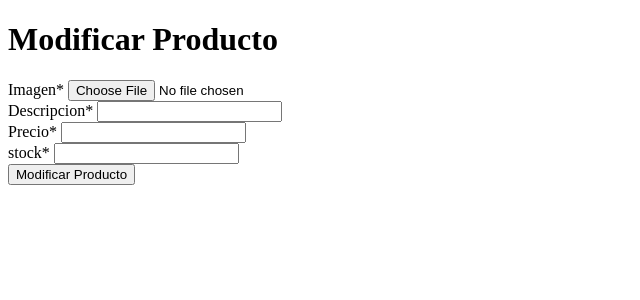
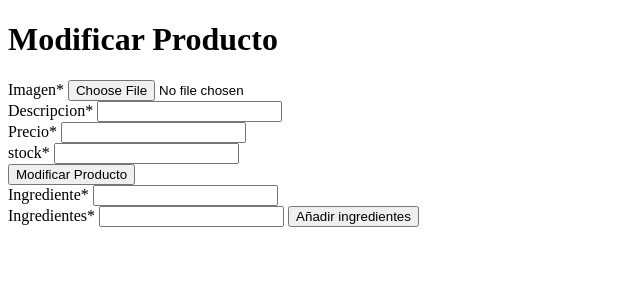
Before and after one commit to LorenzoCampos/OrderThat, a PHP site: page /editProduct.php in a window 1280 px wide. Shown: the top 300 px of the page, without its empty margins (0-640 px from the left). Run offline with PHP 8.4, Linux system fonts and the light colour scheme; data that the repository does not hold is empty.

Commit message:
cambios menores

```diff
--- a/resources/views/createProduct.php
+++ b/resources/views/createProduct.php
@@ -39,6 +39,8 @@
 
 </form>
 
+<script src="../resources/static/js/productAlerts.js"></script>
+
 </body>
 
 </html>
--- a/resources/views/editProduct.php
+++ b/resources/views/editProduct.php
@@ -4,7 +4,7 @@
 <head>
     <meta charset="UTF-8">
     <meta name="viewport" content="width=device-width, initial-scale=1.0">
-    <title>Document</title>
+    <title>Product</title>
 </head>
 
 <body>
@@ -34,39 +34,30 @@
 		</div>
 
 		<div class='form-modify_submit'>
-			<button type='submit'>Modificar Producto</button>
+			<input type='submit' value="Modificar Producto" id="buttonEditProduct">
 		</div>
 
 	</form>
 
 
+	<form action="../editProductIngredients/<?= $request['id'] ?>">
 
-<!-- <form method="post" action="log_in.php">
+		<?php
+			foreach ($request['ingredients'] as $ingredient) {}
+		?>
+			<div class='form-modify_item'>
+				<label for='ingredient'>Ingrediente<span>*</span></label>
+				<input type='text' name='ingredient' value='<?= $ingredient ?>'>
+			</div>
 
-    <div class="form-users_item email">
 
-        <label for="email">Email<span>*</span></label>
+		<div class='form-modify_item'>
+			<label for='ingredients'>Ingredientes<span>*</span></label>
+			<input type='text' name='ingredients' value='<?= $request['ingredients'] ?>' required>
 
-        <input type="email" name="email" id="email" required>
+		<input type="submit" value="Añadir ingredientes">
 
-    </div>
-
-    <div class="form-users_item password">
-
-        <label for="password">Password<span>*</span></label>
-
-        <input type="password" name="password" id="password" value="" required>
-
-    </div>
-
-    <div class="form-users_submit">
-
-        <button type="submit" name="submit">Sing Up</button>
-
-    </div>
-
-</form> -->
-
+	</form>
 </body>
 
 </html>
--- a/resources/views/home.php
+++ b/resources/views/home.php
@@ -36,7 +36,7 @@ include "partials/nav.php";
 
 				<div class='product-item-container'>
 
-					<a class='link-container' href='#'>
+					<a class='link-container' href='../public/detailproduct/<?= $value['id'] ?>'>
 						<div class='img-container'>
 
 							<img src="<?= $value['image_path'] ?>">
--- a/resources/views/myAccount.php
+++ b/resources/views/myAccount.php
@@ -82,7 +82,8 @@ if (isset($requestPassword)) {
 }
 ?>
 
-<script src="../resources/static/js/alerts.js"></script>
+<script src="../resources/static/js/accountAlerts.js"></script>
+
 
 </body>
 
--- a/resources/views/partials/nav.php
+++ b/resources/views/partials/nav.php
@@ -2,7 +2,6 @@
 	<div class="nav-container">
 		<div class="nav-item">
 			<a href="../public"><img src="../resources/static/img/Logo/rub-white.png"></a>
-			<input type="checkbox" class="theme-checkbox" id="darkMode">
 		</div>
 
 		<?php
--- a/resources/views/partials/subNav.php
+++ b/resources/views/partials/subNav.php
@@ -3,7 +3,7 @@
 		<div class="sub-nav__container__items">
 			<a href="../public/myAccount"><p>Datos Personales</p></a>
 			<a href="../public/myAddress"><p>Direcciones</p></a>
-			<a href="../public/myPayment"><p>Metodos de Pago</p></a>
+			<a href="../public/myPaymentMethods"><p>Metodos de Pago</p></a>
 			<a href="../public/myRecentOrders"><p>Historial de pedidos</p></a>
 		</div>
 	</div>
```
Also changed, not shown: resources/views/myAddress.php (+13 -1 lines), resources/views/newAddress.php (+2 -8 lines).
